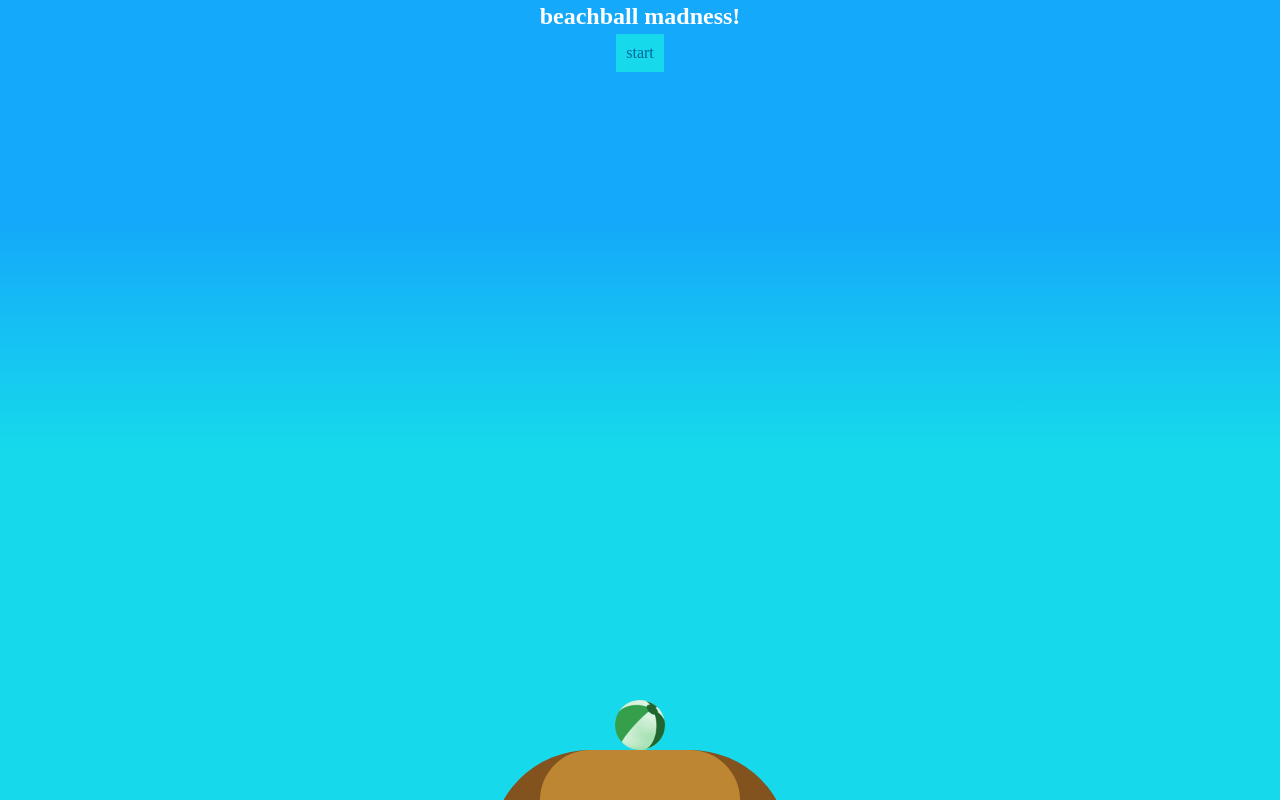
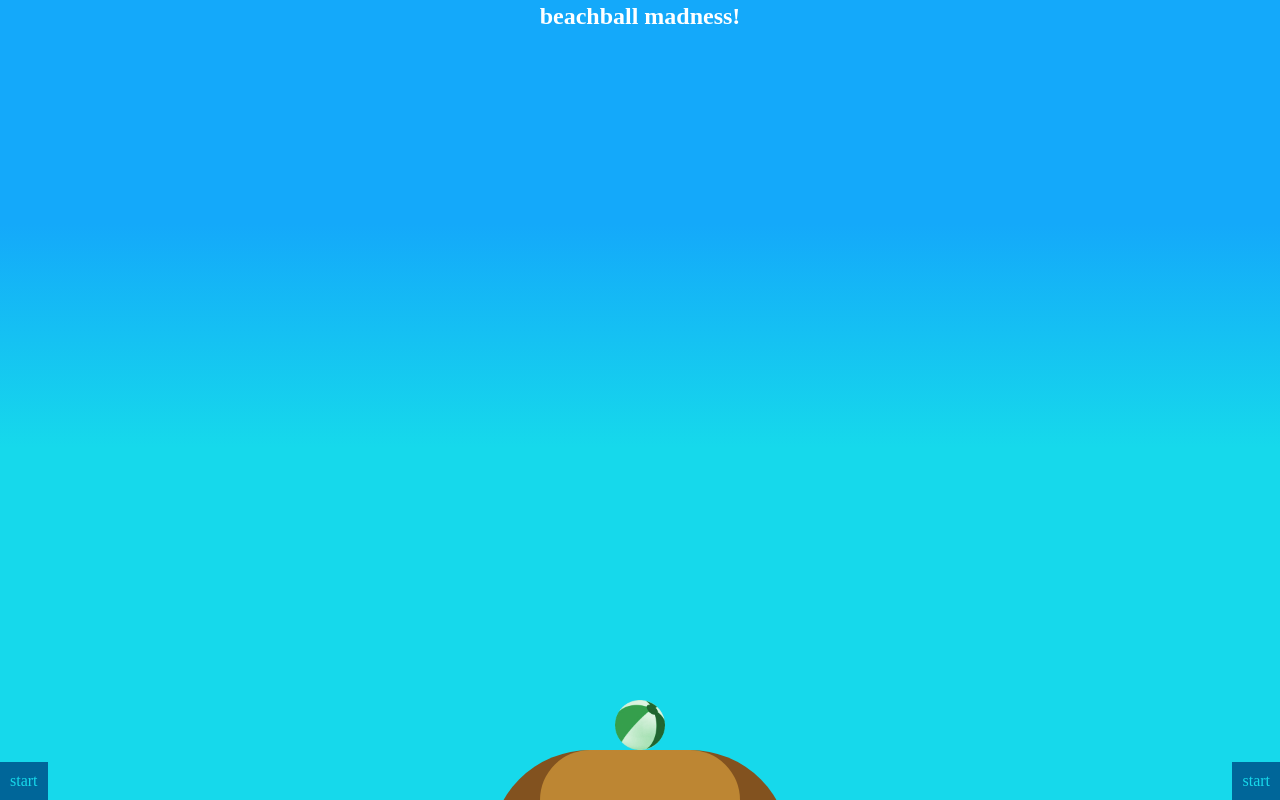
Before and after one commit to tyrannosaur/beachball, a Flask app: page / in a window 1280 px wide. Run offline with Flask 2, Linux system fonts and the light colour scheme; some web fonts are replaced.

Commit message:
Tweaking splash

```diff
--- a/static/js/main.js
+++ b/static/js/main.js
@@ -164,14 +164,14 @@ var app = {};
             static : true,
             sensorCallback : onFloorHit,
             x : w.width()/2 + 'px',
-            y : w.height() + beachball.height() + 'px',
+            y : w.height() + beachball.height() * 2 + 'px',
             width : w.width() * 4 + 'px',
             height : wallThickness + 'px'
          }),
          leftWall : world.body({
             static : true,
             sensorCallback : onWallHit,
-            x : -beachball.width() + 'px',
+            x : -w.width() + 'px',
             y : w.height()/2 + 'px',
             width : wallThickness + 'px',
             height : w.height() * 4 + 'px'
@@ -179,7 +179,7 @@ var app = {};
          rightWall : world.body({
             static : true,
             sensorCallback : onWallHit,
-            x : w.width() + beachball.width() + 'px',
+            x : w.width() * 2 + 'px',
             y : w.height() / 2 + 'px',
             width : wallThickness + 'px',
             height : w.height() * 4 + 'px'
@@ -188,7 +188,7 @@ var app = {};
             static : true,
             sensorCallback: onWallHit,
             x : w.width()/2 + 'px',
-            y : -beachball.height() + 'px',
+            y : -beachball.height() * 2 + 'px',
             width : w.width() * 4 + 'px',
             height : wallThickness + 'px'
          }),
--- a/templates/index.html
+++ b/templates/index.html
@@ -35,14 +35,25 @@
   <link href='http://fonts.googleapis.com/css?family=Wellfleet' rel='stylesheet' type='text/css'>
   <style type="text/css">
 
-   #start {
+   .start {
       font-family: 'Wellfleet';
       font-size: 12pt;
       border: 0px solid white;
-      background-color: rgb(22,217,235);
-      color: #006699;
+      color: rgb(22,217,235);
+      background-color: #006699;
       padding: 10px;
       display: block-inline;
+      position: fixed;
+   }
+
+   #start-left {
+      bottom: 0px;
+      left: 0px;
+   }
+
+   #start-right {
+      bottom: 0px;
+      right: 0px;
    }
 
    #header {
@@ -146,8 +157,10 @@
 
   <h1 id="header">
     <div id="counter">beachball madness!</div>
-    <input type="button" id="start" value="start" />
   </h1>
+
+  <input type="button" id="start-left" class="start" value="start" />
+  <input type="button" id="start-right" class="start" value="start" />
 
   <!-- scripts concatenated and minified via build script -->
   <script src="{{url_for('static', filename='js/vendor/jquery-1.7.2.min.js')}}"></script>
```
